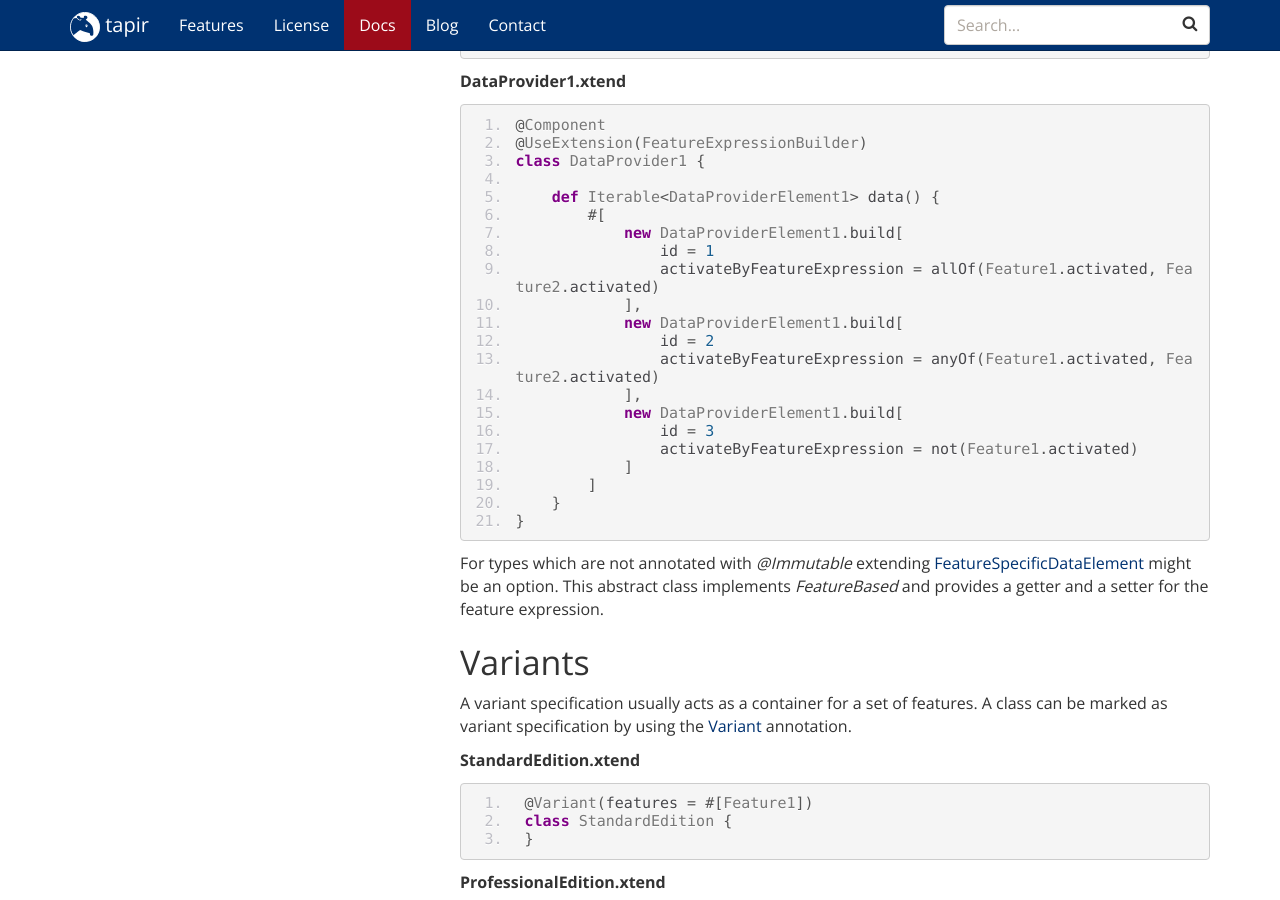
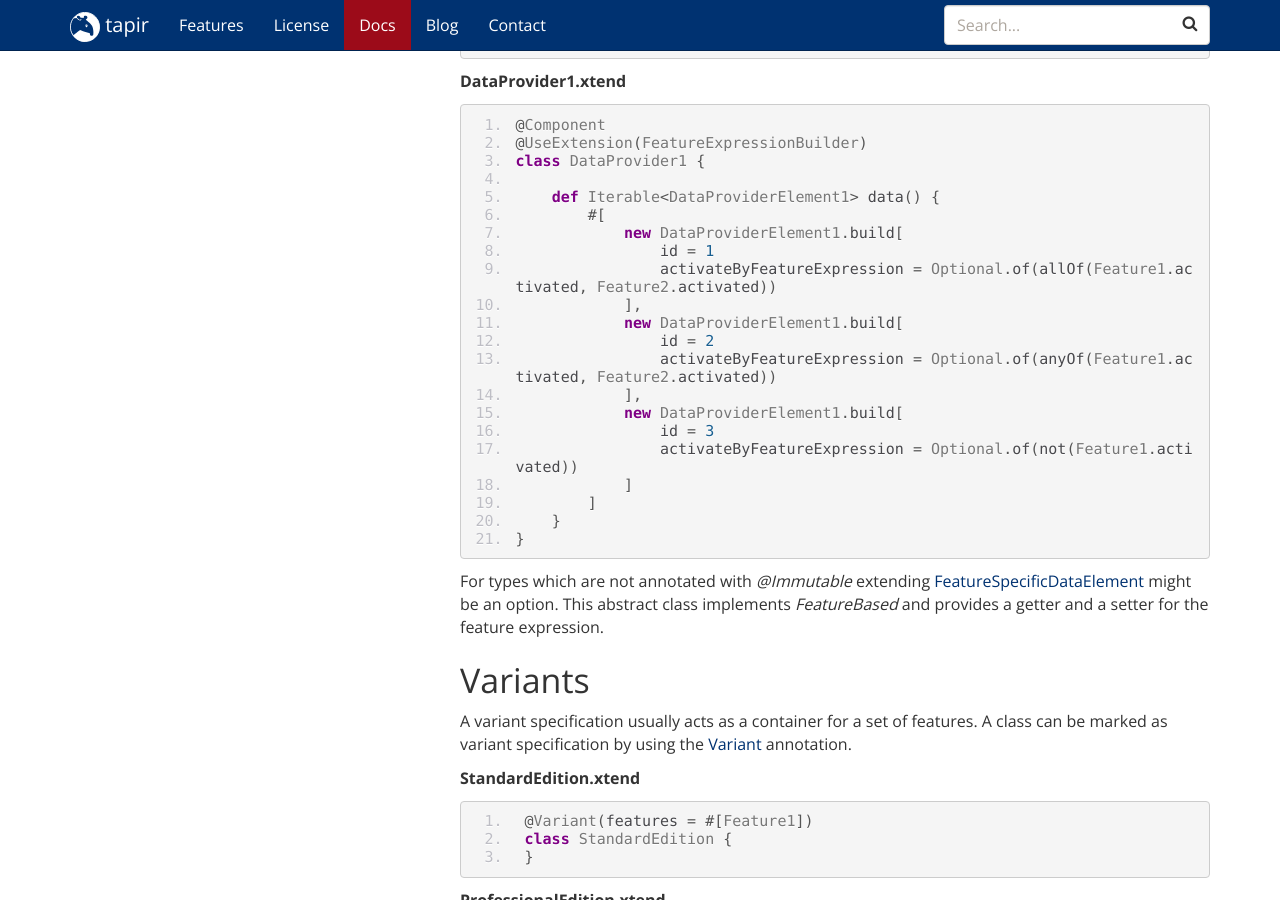
Before and after one commit to tapir-test/tapir-website, a Jekyll site: the page built from _docs/extensions/Variant_Management.md, in a window 1280 px wide and 900 px high, scrolled down 2817 px. Built offline with Jekyll 4.4.1, drawn with Linux system fonts in a browser that asks for light colours; comment, search, counter and statistics services are not loaded.

Commit message:
Corrected an error in the variant management chapter
Signed-off-by: Nils Christian Ehmke <nils-christian.ehmke@bmiag.de>

```diff
--- a/_docs/extensions/Variant_Management.md
+++ b/_docs/extensions/Variant_Management.md
@@ -183,15 +183,15 @@ class DataProvider1 {
         #[
             new DataProviderElement1.build[
                 id = 1
-                activateByFeatureExpression = allOf(Feature1.activated, Feature2.activated)
+                activateByFeatureExpression = Optional.of(allOf(Feature1.activated, Feature2.activated))
             ],
             new DataProviderElement1.build[
                 id = 2
-                activateByFeatureExpression = anyOf(Feature1.activated, Feature2.activated)
+                activateByFeatureExpression = Optional.of(anyOf(Feature1.activated, Feature2.activated))
             ],
             new DataProviderElement1.build[
                 id = 3
-                activateByFeatureExpression = not(Feature1.activated)
+                activateByFeatureExpression = Optional.of(not(Feature1.activated))
             ]
         ]
     }
```
